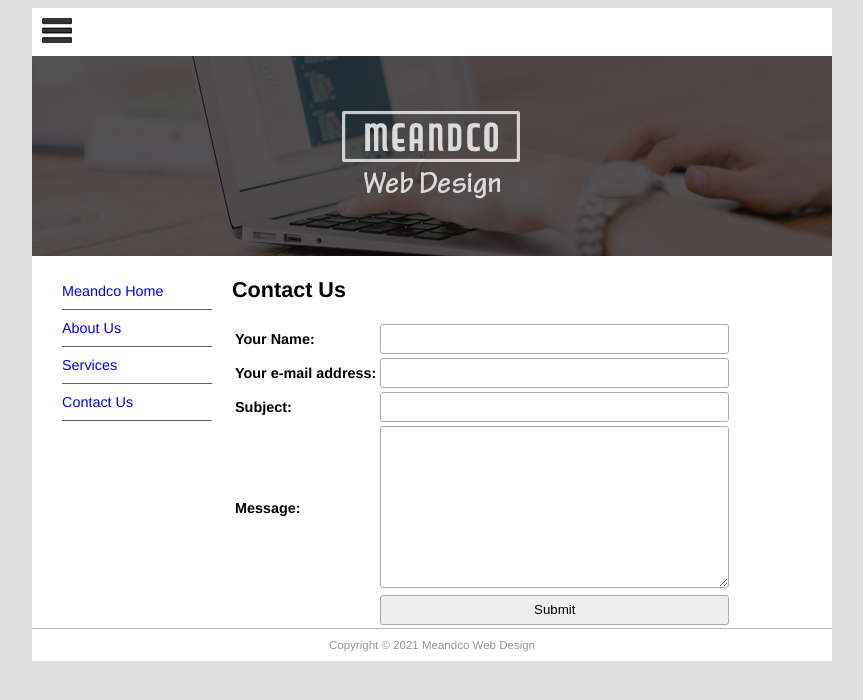
After one commit to baijuka/mfdw-project, a Django app: page /contact in a window 1280 px wide. The commit adds this page. Shown: the top 700 px of the page, without its empty margins (208-1071 px from the left). Run offline with Django 3.2, Linux system fonts and the light colour scheme; data comes from the database, SQL or seed files in the repository.

Commit message:
add contact form

```diff
--- a/mfdw_root/mfdw_site/static/main.css
+++ b/mfdw_root/mfdw_site/static/main.css
@@ -66,3 +66,46 @@ body {
 #logo {
     padding: 10px;
 }
+
+ul.errorlist {
+    margin: 0;
+    padding: 0;
+}
+
+.errorlist li {
+    border: 1px solid red;
+    color: red;
+    background: rgba(255,0,0,0.15);
+    list-style-position: inside;
+    display: block;
+    font-size: 1.2em;
+    margin: 0 0 3px;
+    padding: 4px 5px;
+    text-align: center;
+    border-radius: 3px;
+}
+
+input, textarea {
+    width: 100%;
+    padding: 5px !important;
+    -webkit-box-sizing: border-box;
+    -moz-box-sizing: border-box;
+    box-sizing: border-box;
+    border-radius: 3px;
+    border-style: solid;
+    border-width: 1px;
+    border-color: rgb(169,169,169);
+}
+
+input {
+    height: 30px;
+}
+
+.success {
+    background-color: rgba(0,128,0,0.15);
+    padding: 10px;
+    text-align: center;
+    color: green;
+    border: 1px solid green;
+    border-radius: 3px;
+}
--- a/mfdw_root/mfdw_site/templates/base.html
+++ b/mfdw_root/mfdw_site/templates/base.html
@@ -30,6 +30,7 @@
                     </li>
                     {% endfor %}
                 {% endblock %}
+                <li><a href="/contact">Contact Us</a></li>
             </ul>
          </nav>
      </aside>
--- /dev/null
+++ b/mfdw_root/pages/forms.py
@@ -0,0 +1,7 @@
+from django import forms
+
+class ContactForm(forms.Form):
+    yourname = forms.CharField(max_length=100, label='Your Name')
+    email = forms.EmailField(required=False, label='Your e-mail address')
+    subject = forms.CharField(max_length=100)
+    message = forms.CharField(widget=forms.Textarea)
--- /dev/null
+++ b/mfdw_root/pages/templates/pages/contact.html
@@ -0,0 +1,23 @@
+{% extends "pages/page.html" %}
+
+{% block title %}Contact Us{% endblock %}
+{% block content %}
+<h1>Contact Us</h1>
+
+{% if submitted %}
+    <p class="success">
+        Your message was submitted successfully. Thank you.
+    </p>
+{% else %}
+    <form action="" method="post" novalidate>
+        <table>
+            {{ form.as_table }}
+            <tr>
+                <td>&nbsp;</td>
+                <td><input type="submit" value="Submit"></td>
+            </tr>
+        </table>
+        {% csrf_token %}
+    </form>
+{% endif %}
+{% endblock %}
--- a/mfdw_root/pages/urls.py
+++ b/mfdw_root/pages/urls.py
@@ -4,5 +4,6 @@ from . import views
 urlpatterns = [
     # path('',views.index, name='index'),
     path('',views.index, {'pagename': ''}, name='home'),
+    path('contact', views.contact, name='contact'),
     path('<str:pagename>', views.index, name='index'),
 ]
--- a/mfdw_root/pages/views.py
+++ b/mfdw_root/pages/views.py
@@ -1,7 +1,34 @@
 from django.shortcuts import render, get_object_or_404
+from django.http import HttpResponseRedirect
+from django.core.mail import send_mail, get_connection
+
 from . models import Page
+from .forms import ContactForm
 
 # Create your views here.
+
+def contact(request):
+    submitted = False
+    if request.method == 'POST':
+        form = ContactForm(request.POST)
+        if form.is_valid():
+            cd = form.cleaned_data
+            #assert False
+            con = get_connection('django.core.mail.backends.console.EmailBackend')
+            send_mail(
+                cd['subject'],
+                cd['message'],
+                cd.get('email','noreply@example.com'),
+                ['siteowner@example.com'],
+                connection=con
+            )
+            return HttpResponseRedirect('/contact?submitted=True')
+    else:
+        form = ContactForm()
+        if 'submitted' in request.GET:
+            submitted = True
+    return render(request, 'pages/contact.html', {'form': form, 'page_list': Page.objects.all(), 'submitted': submitted})
+
 
 def index(request, pagename):
     pagename = '/'+pagename
```
